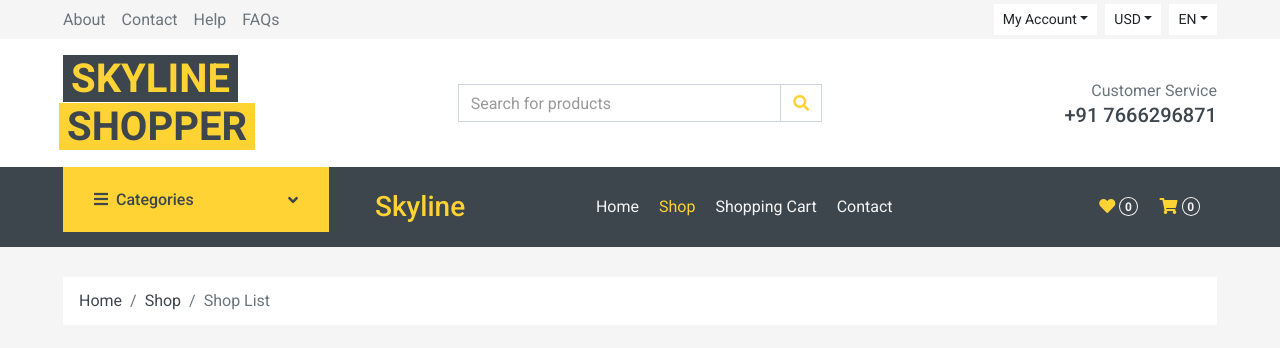
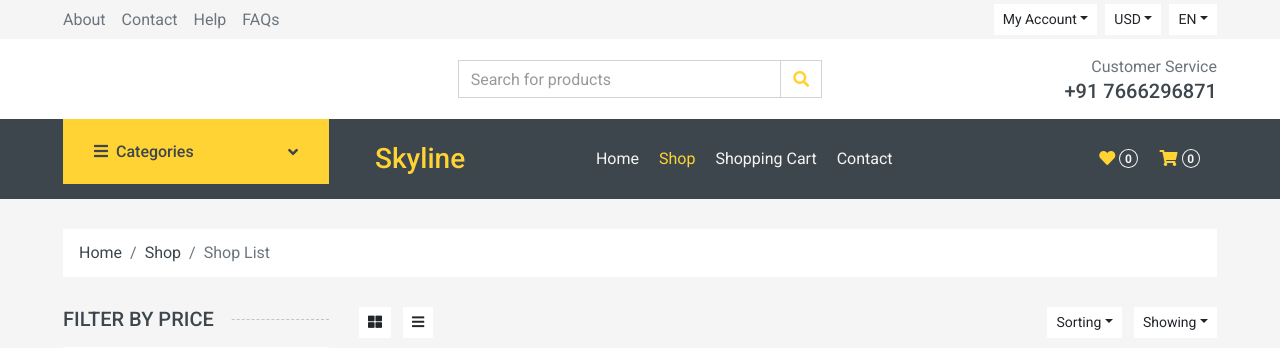
Before and after one commit to VG-1510/Ecommerce-Website-Using-Django, a Django app: page /shop/ in a window 1280 px wide. Shown: the top 348 px of the page. Run offline with Django 5.2, Linux system fonts and the light colour scheme; data that the repository does not hold is empty; some libraries are stand-ins or nearby versions.

Commit message:
new commit

```diff
--- a/members/templates/index.html
+++ b/members/templates/index.html
@@ -182,7 +182,7 @@
             <div class="col-lg-9">
                 <nav class="navbar navbar-expand-lg bg-dark navbar-dark py-3 py-lg-0 px-0">
                     <a href="" class="text-decoration-none d-block d-lg-none">
-                        <span class="h3 text-primary">Skyline</span><span class="h3 text-dark">Shopper</span>
+                        <span class="h3 text-primary">Skyline</span><span class="h3 text-primary">Shopper</span>
                     </a>
                     <button type="button" class="navbar-toggler" data-toggle="collapse" data-target="#navbarCollapse">
                         <span class="navbar-toggler-icon"></span>
--- a/members/templates/shop.html
+++ b/members/templates/shop.html
@@ -79,9 +79,8 @@
         </div>
         <div class="row align-items-center bg-light py-3 px-xl-5 d-none d-lg-flex">
             <div class="col-lg-4">
-                <a href="" class="text-decoration-none">
-                    <span class="h1 text-uppercase text-primary bg-dark px-2">Skyline</span>
-                    <span class="h1 text-uppercase text-dark bg-primary px-2 ml-n1">Shopper</span>
+                <a href="" class="text-decoration-none d-block d-lg-none">
+                    <span class="h3 text-primary">Skyline</span><span class="h3 text-primary">Shopper</span>
                 </a>
             </div>
             <div class="col-lg-4 col-6 text-left">
--- a/members/views.py
+++ b/members/views.py
@@ -35,7 +35,10 @@ def index(request):
 
 def cart(request):
     userId = request.session.get('currentUser')
-    user = UserTable.objects.get(id=userId)
+    if userId:
+        user = UserTable.objects.get(id=userId)
+    else:
+        print("Please Login")
 
     cart_data = user.cart or '[]'
     try:
```
Also changed, not shown: db.sqlite3.
